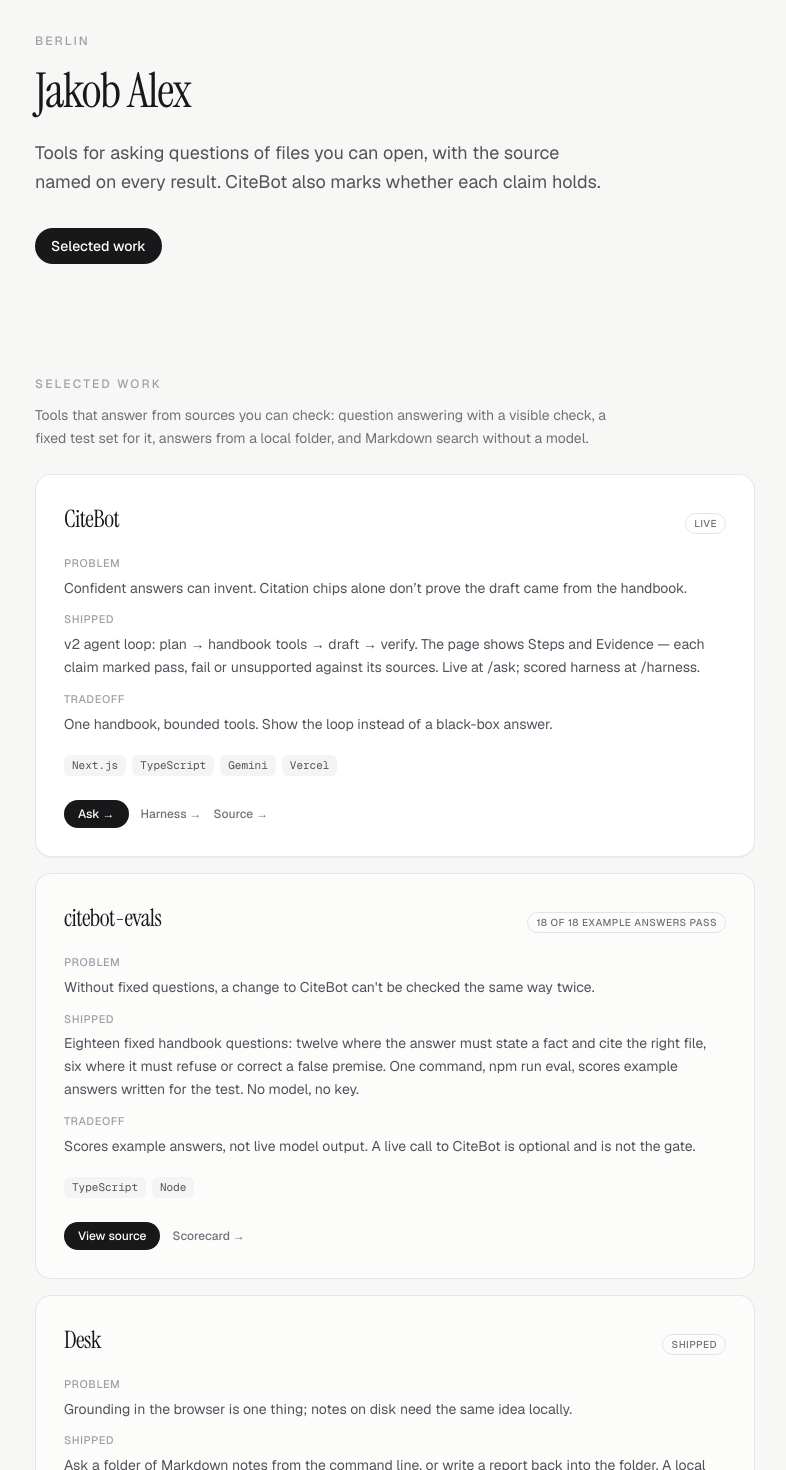
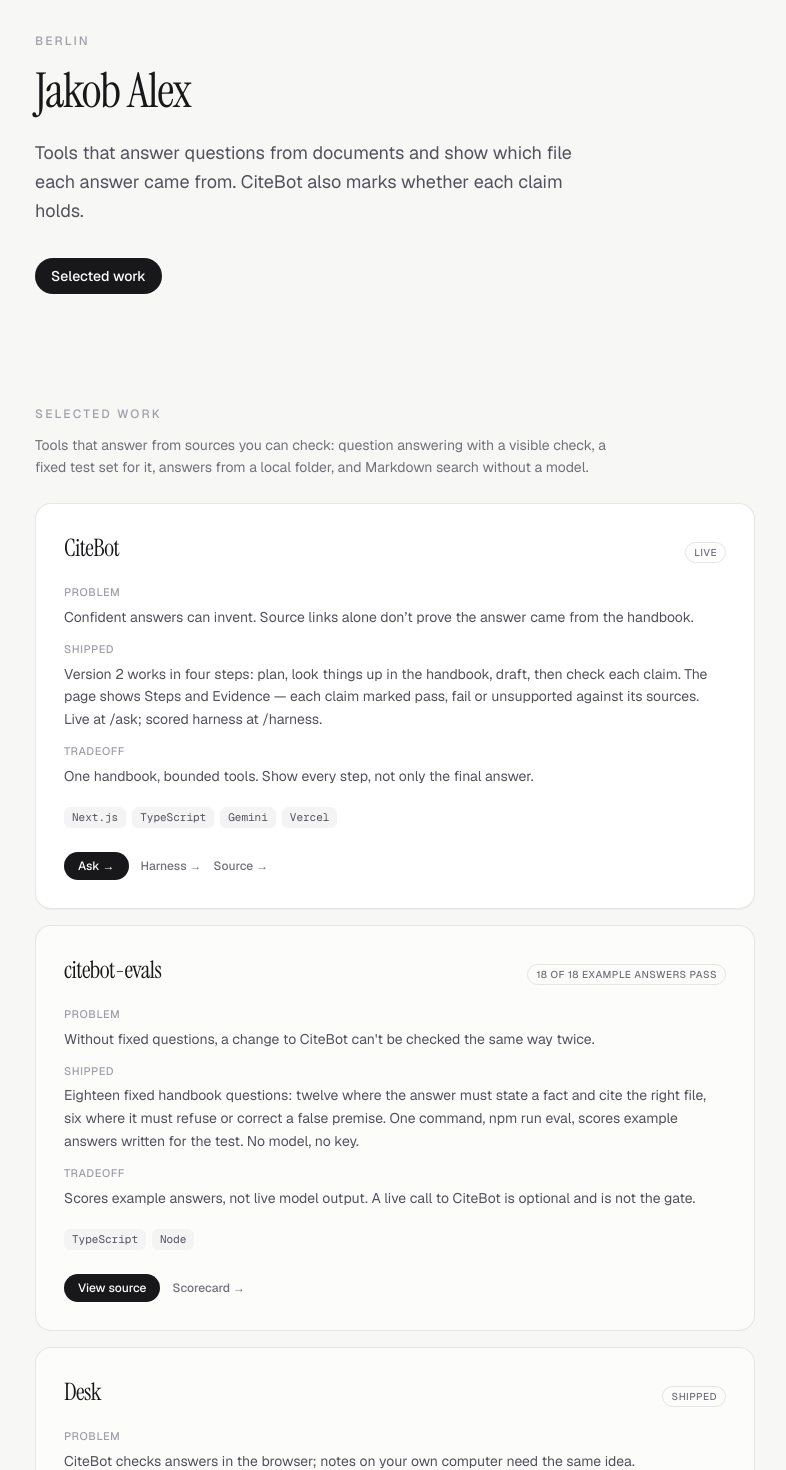
Before and after one commit to jakob-alexander2000/site, a Next.js app: page / in a window 1280 px wide. Shown: the part 120-1590 px from the top of the page, without its empty margins (245-1031 px from the left). Built offline with nearby package versions, Linux system fonts and the light colour scheme.

Commit message:
Replace jargon and the false hero line
Name documents and source files, source links, the four handbook steps, and every step of the answer. The description no longer says grounding tools.

Co-authored-by: Jakob Alexander <jakob-alexander2000@users.noreply.github.com>

```diff
--- a/app/layout.tsx
+++ b/app/layout.tsx
@@ -21,7 +21,7 @@ const instrumentSerif = Instrument_Serif({
 export const metadata: Metadata = {
   title: "Jakob Alex",
   description:
-    "Selected work: CiteBot, citebot-evals, Desk, and desk-index — grounding tools.",
+    "Jakob Alex, Berlin. Tools that answer from sources you can check.",
 };
 
 export default function RootLayout({ children }: LayoutProps<"/">) {
--- a/app/page.tsx
+++ b/app/page.tsx
@@ -19,8 +19,8 @@ export default function Home() {
             Jakob Alex
           </h1>
           <p className="mt-5 max-w-xl text-base leading-relaxed text-zinc-600 sm:text-lg dark:text-zinc-300">
-            Tools for asking questions of files you can open, with the source
-            named on every result. CiteBot also marks whether each claim holds.
+            Tools that answer questions from documents and show which file each
+            answer came from. CiteBot also marks whether each claim holds.
           </p>
           <div className="mt-8">
             <a
@@ -55,9 +55,9 @@ export default function Home() {
               title="CiteBot"
               status="Live"
               featured
-              problem="Confident answers can invent. Citation chips alone don’t prove the draft came from the handbook."
-              shipped="v2 agent loop: plan → handbook tools → draft → verify. The page shows Steps and Evidence — each claim marked pass, fail or unsupported against its sources. Live at /ask; scored harness at /harness."
-              tradeoff="One handbook, bounded tools. Show the loop instead of a black-box answer."
+              problem="Confident answers can invent. Source links alone don’t prove the answer came from the handbook."
+              shipped="Version 2 works in four steps: plan, look things up in the handbook, draft, then check each claim. The page shows Steps and Evidence — each claim marked pass, fail or unsupported against its sources. Live at /ask; scored harness at /harness."
+              tradeoff="One handbook, bounded tools. Show every step, not only the final answer."
               stack={["Next.js", "TypeScript", "Gemini", "Vercel"]}
               liveHref="https://citebot-chi.vercel.app/ask"
               liveLabel="Ask →"
@@ -82,7 +82,7 @@ export default function Home() {
             <ProjectCard
               title="Desk"
               status="Shipped"
-              problem="Grounding in the browser is one thing; notes on disk need the same idea locally."
+              problem="CiteBot checks answers in the browser; notes on your own computer need the same idea."
               shipped="Ask a folder of Markdown notes from the command line, or write a report back into the folder. A local web page answers questions too. Each answer lists its sources by file and line range."
               tradeoff="A command line and a local page; no desktop app."
               stack={["Node", "TypeScript", "Gemini"]}
```
